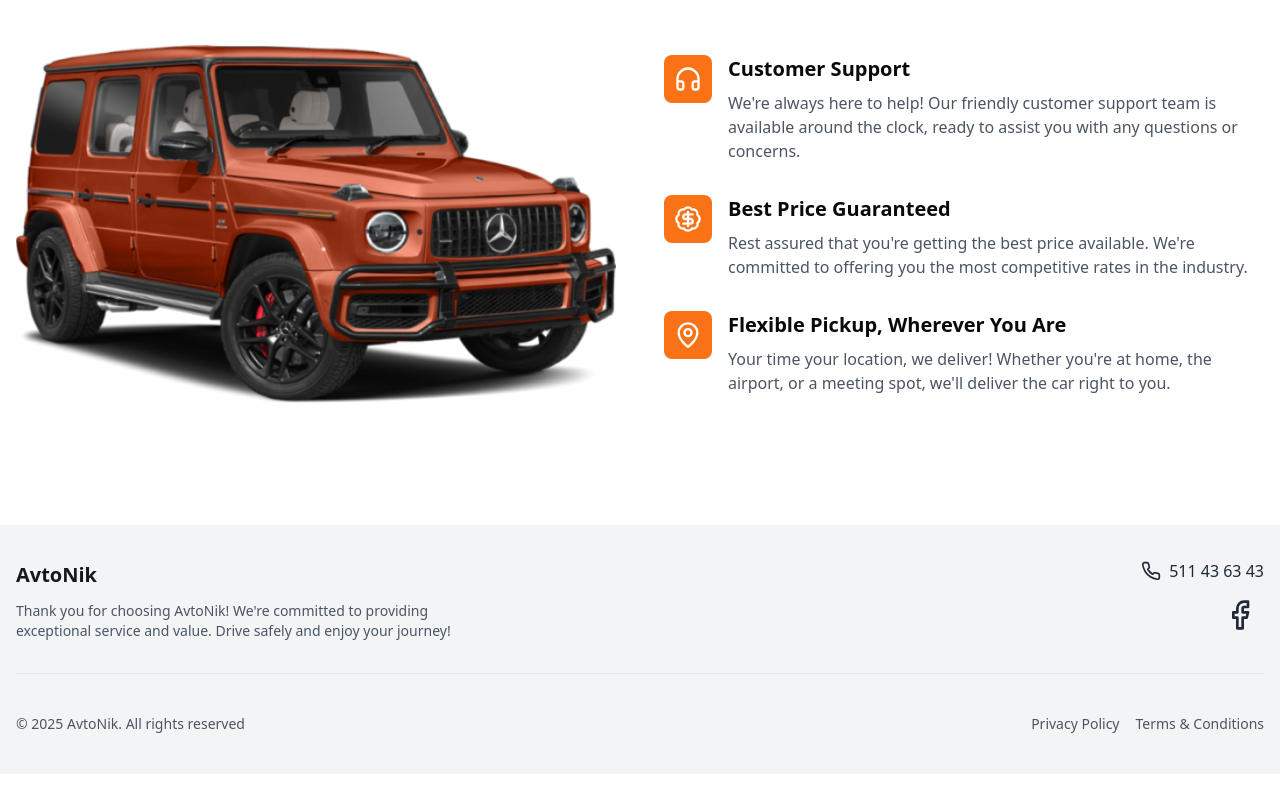
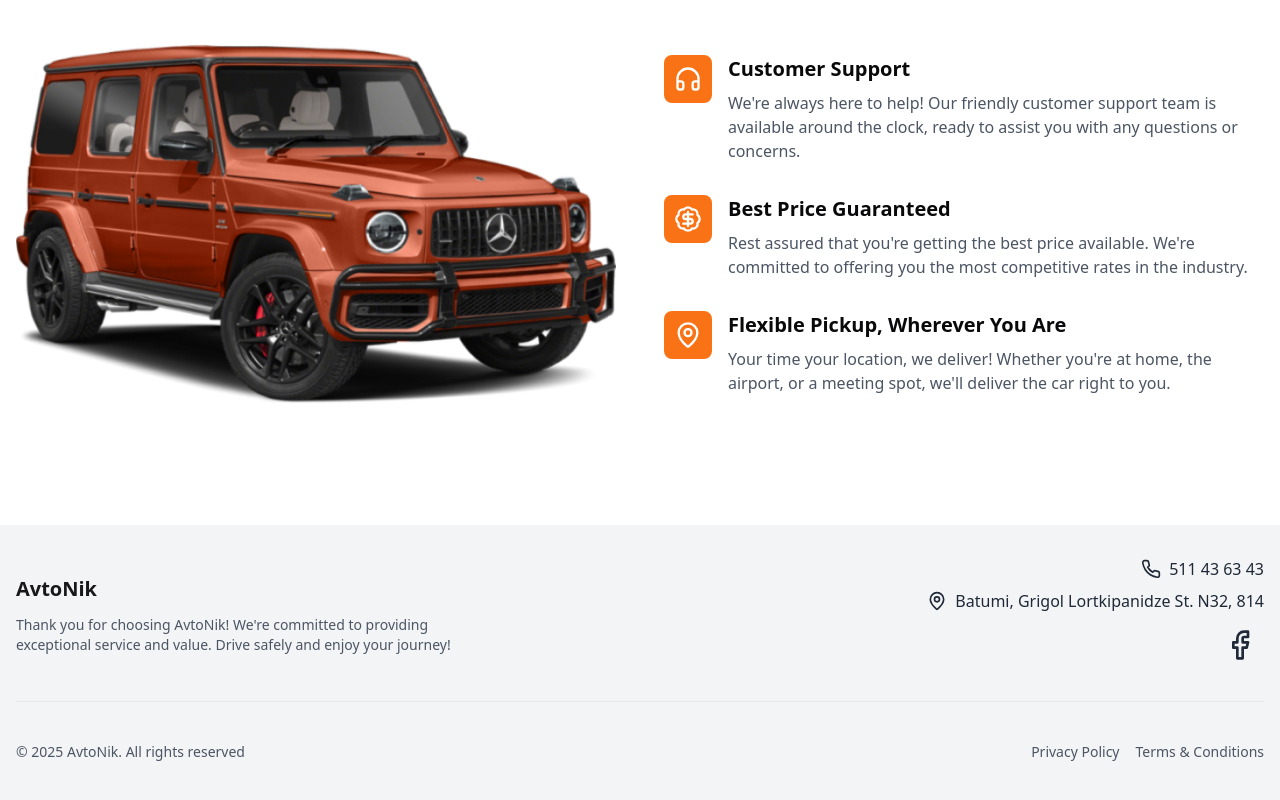
Before and after one commit to 1PasT1/AvtoNik, a React (Vite) app: page / in a window 1280 px wide. Shown: the part 1879-2679 px from the top of the page. Before the commit the page ends 2653 px from the top, so only its background shows below. Built offline with nearby package versions, Linux system fonts and the light colour scheme; no server answers.

Commit message:
Update Footer.tsx

```diff
--- a/src/components/Footer.tsx
+++ b/src/components/Footer.tsx
@@ -1,5 +1,5 @@
 import { Link } from "react-router-dom";
-import { Facebook, Phone } from "lucide-react";
+import { Facebook, Phone, MapPin } from "lucide-react";
 import { Button } from "@/components/ui/button";
 
 interface FooterProps {
@@ -31,6 +31,7 @@ export function Footer({ language }: FooterProps) {
           </div>
 
           <div className="flex flex-col items-center md:items-end space-y-2">
+            {/* Phone */}
             <a
               href="tel:+995511436343"
               className="flex items-center text-gray-800 hover:text-gray-900 transition-colors duration-200"
@@ -39,6 +40,18 @@ export function Footer({ language }: FooterProps) {
               <span>511 43 63 43</span>
             </a>
 
+            {/* Address */}
+            <a
+              href="https://maps.google.com/?q=Batumi,+Grigol+Lortkipanidze+Street+N32,+814"
+              target="_blank"
+              rel="noopener noreferrer"
+              className="flex items-center text-gray-800 hover:text-gray-900 transition-colors duration-200"
+            >
+              <MapPin className="h-5 w-5 mr-2" />
+              <span>Batumi, Grigol Lortkipanidze St. N32, 814</span>
+            </a>
+
+            {/* Facebook */}
             <a
               href="https://www.facebook.com/profile.php?id=61581156422826"
               target="_blank"
```
